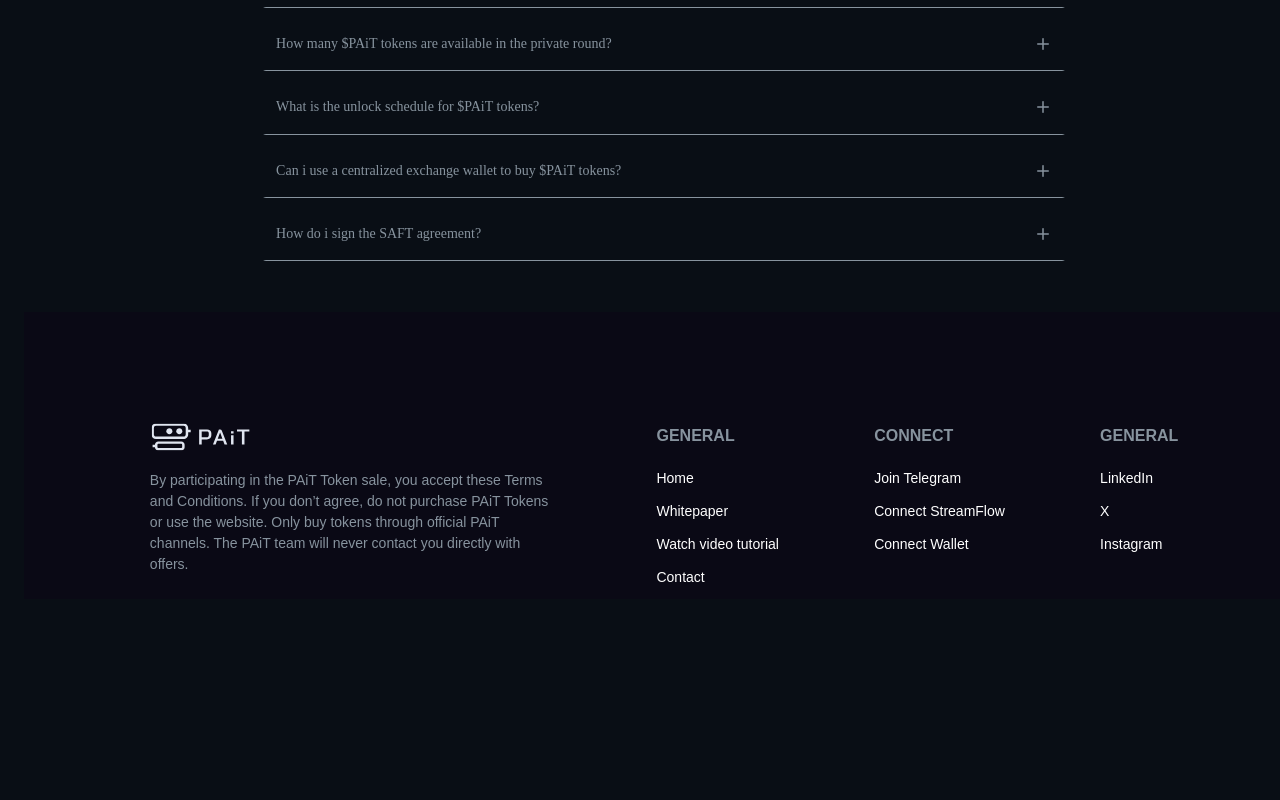
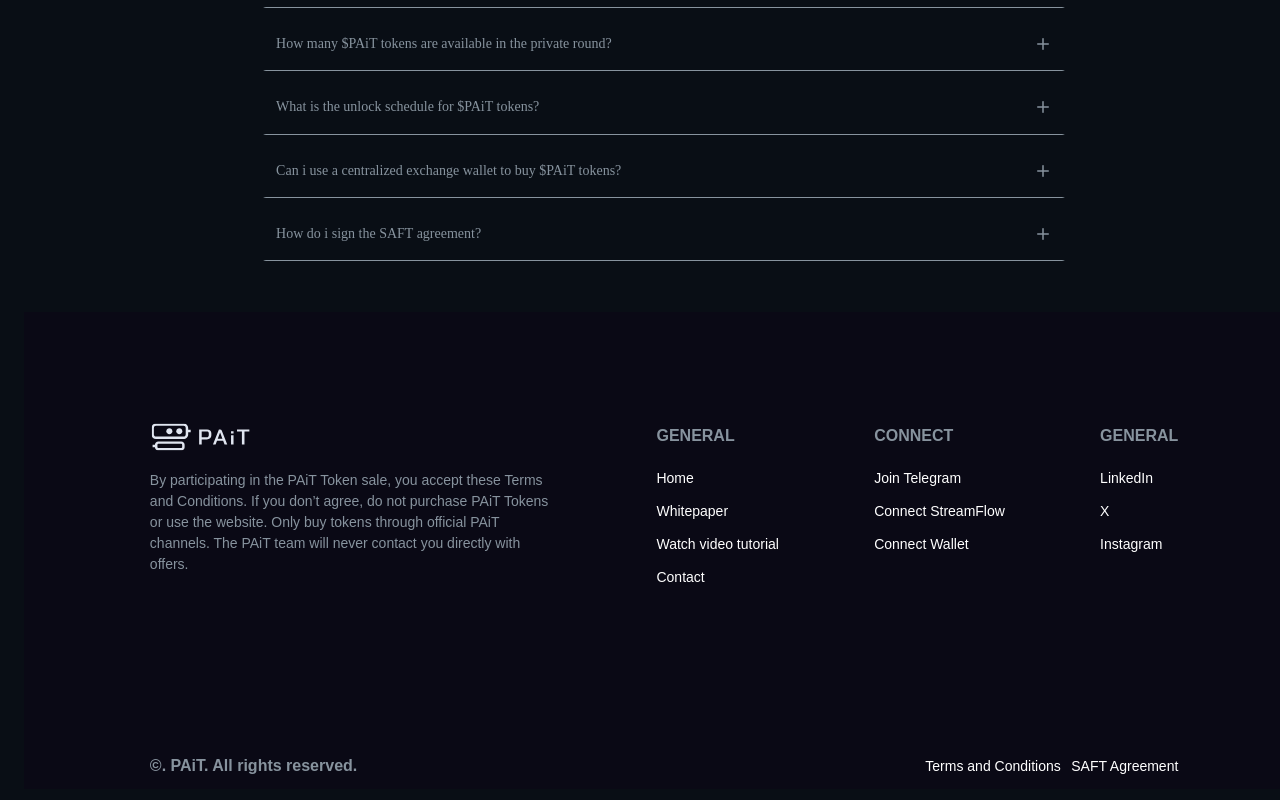
Before and after one commit to PAiT-trade/private-round, a Next.js app: page / in a window 1280 px wide. Shown: the part 3411-4211 px from the top of the page. Before the commit the page ends 4020 px from the top, so only its background shows below. Built offline with nearby package versions, Linux system fonts and the light colour scheme.

Commit message:
fix the footer

```diff
--- a/src/components/Footer.tsx
+++ b/src/components/Footer.tsx
@@ -1,6 +1,13 @@
 "use client";
 import { Paragraph } from "@/styles/app-common-styled";
 import styled from "styled-components";
+const Wrap = styled.div`
+  display: flex;
+  justify-content: space-between;
+  flex-direction: column;
+  gap: 1rem;
+  height: 456px;
+`;
 
 export const FooterHeaderWrapper = styled.div`
   display: flex;
@@ -42,22 +49,39 @@
   font-weight: normal;
 `;
 
-const CopyrightWrapper = styled.div``;
+const CopyrightWrapper = styled.div`
+  display: flex;
+  justify-content: space-between;
+  align-items: center;
+`;
 
-export const Copyright = styled.h5``;
-export const CopyrightAction = styled.div``;
-export const CopyrightLink = styled.a``;
+export const Copyright = styled.h5`
+  font-size: 16px;
+  color: #87939e;
+  flex: 1;
+`;
+export const CopyrightAction = styled.div`
+  display: flex;
+  justify-content: space-between;
+  align-items: center;
+  flex-grow: calc(33.33%, 1);
+  gap: 1rem;
+`;
+export const CopyrightLink = styled.a`
+  font-size: 14px;
+`;
 
 export const Footer = () => {
   return (
+    <Wrap>
       <FooterHeaderWrapper>
         <AboutPait>
           <AboutLogo src="/Logo.svg" />
           <Paragraph>
             By participating in the PAiT Token sale, you accept these Terms and
-          Conditions. If you don’t agree, do not purchase PAiT Tokens or use the
-          website. Only buy tokens through official PAiT channels. The PAiT team
-          will never contact you directly with offers.
+            Conditions. If you don’t agree, do not purchase PAiT Tokens or use
+            the website. Only buy tokens through official PAiT channels. The
+            PAiT team will never contact you directly with offers.
           </Paragraph>
         </AboutPait>
         <FooterItem>
@@ -92,5 +116,13 @@
           </Nav>
         </FooterItem>
       </FooterHeaderWrapper>
+      <CopyrightWrapper>
+        <Copyright>&copy;. PAiT. All rights reserved.</Copyright>
+        <CopyrightAction>
+          <CopyrightLink>Terms and Conditions</CopyrightLink>
+          <CopyrightLink>SAFT Agreement</CopyrightLink>
+        </CopyrightAction>
+      </CopyrightWrapper>
+    </Wrap>
   );
 };
```
Lines whose indentation alone changed are shown as unchanged.
